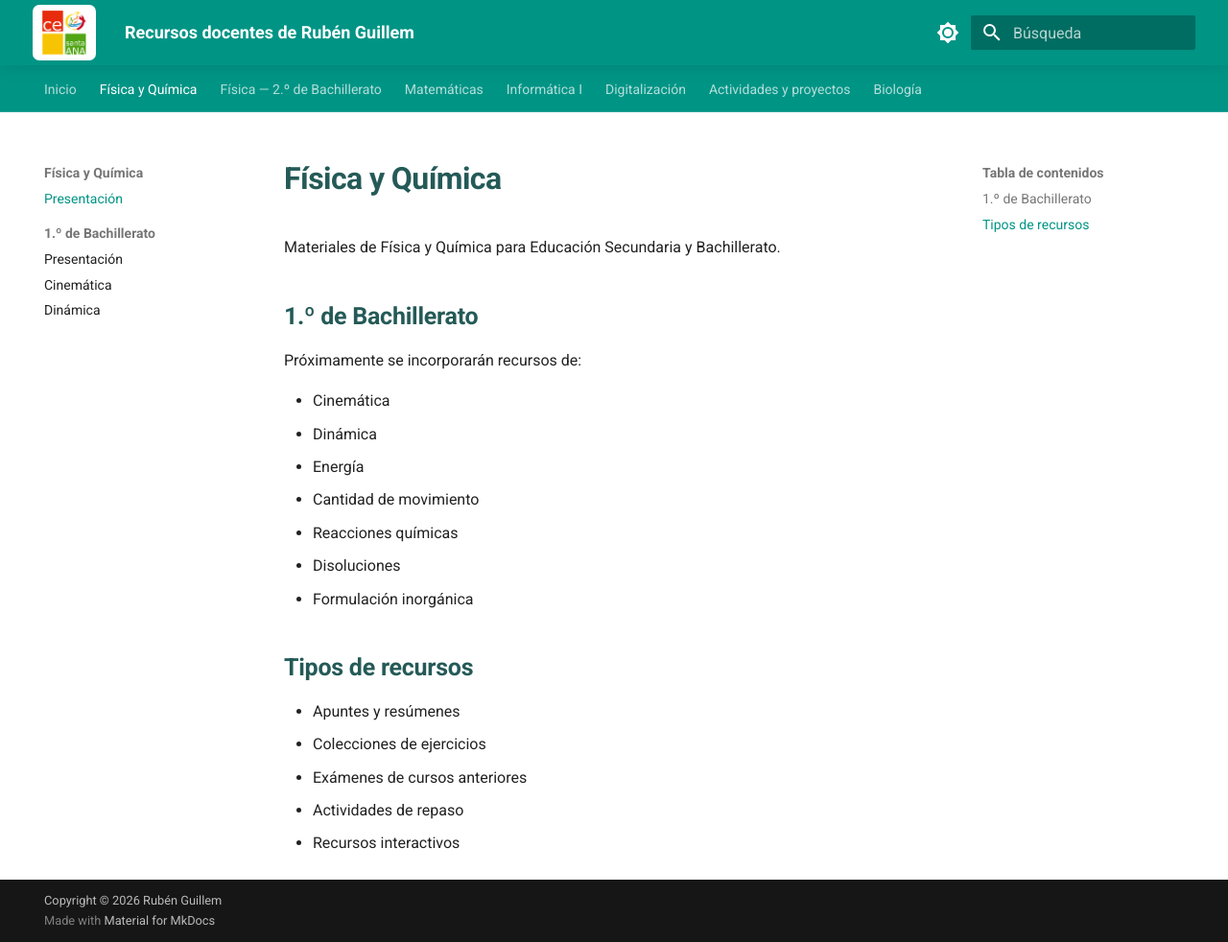
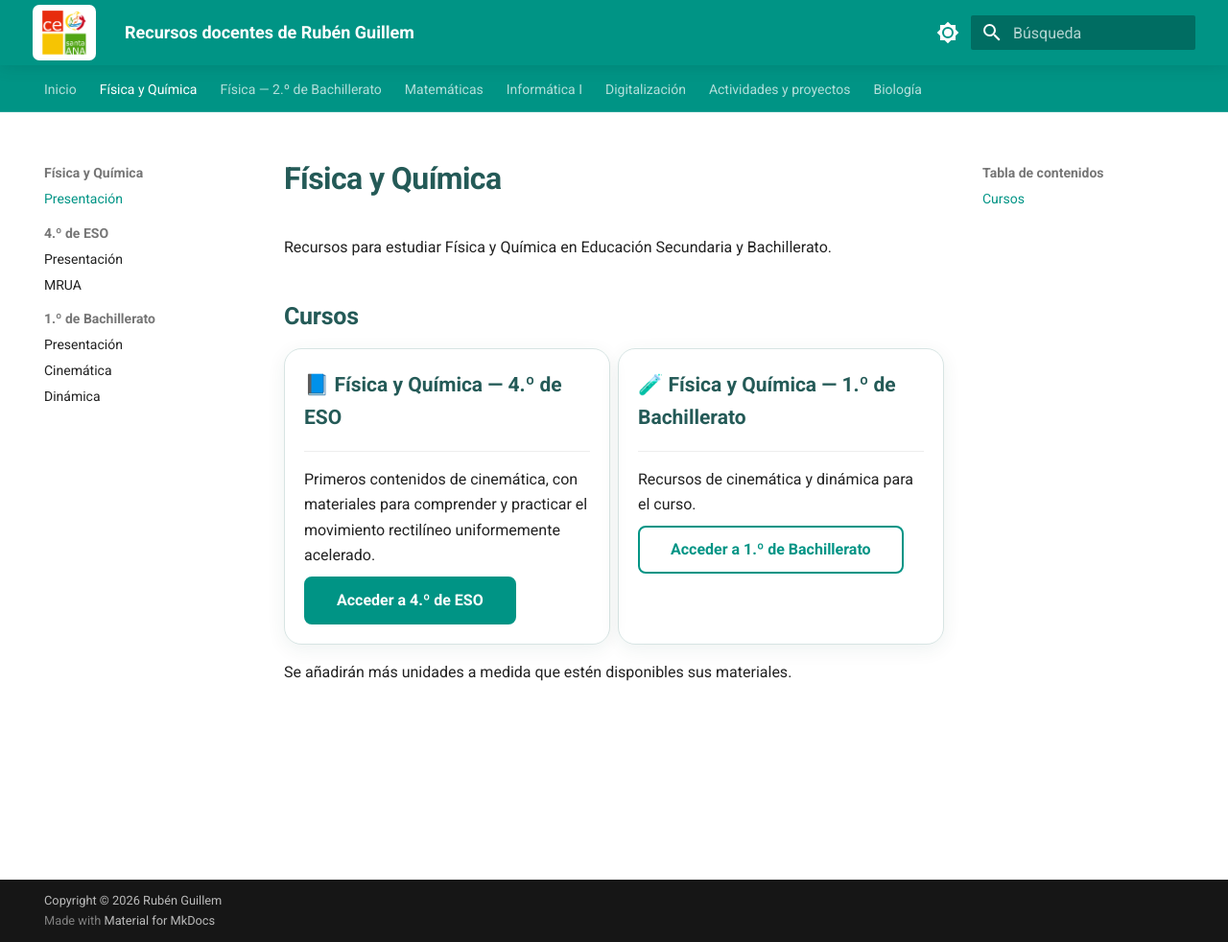
Before and after one commit to 5n7t99rb9d-web/recursos-docentes, an MkDocs documentation site: the page built from docs/fisica-quimica/index.md, in a window 1280 px wide and 982 px high. Shown: the whole window at 96% size. Built offline with MkDocs 1.6.1 and Material for MkDocs 9.7.7, drawn with Linux system fonts in a browser that asks for light colours.

```diff
--- a/docs/fisica-quimica/index.md
+++ b/docs/fisica-quimica/index.md
@@ -1,23 +1,27 @@
 # Física y Química
 
-Materiales de Física y Química para Educación Secundaria y Bachillerato.
+Recursos para estudiar Física y Química en Educación Secundaria y Bachillerato.
 
-## 1.º de Bachillerato
+## Cursos
 
-Próximamente se incorporarán recursos de:
+<div class="grid cards" markdown>
 
-- Cinemática
-- Dinámica
-- Energía
-- Cantidad de movimiento
-- Reacciones químicas
-- Disoluciones
-- Formulación inorgánica
+-   **📘 Física y Química — 4.º de ESO**
 
-## Tipos de recursos
+    ---
 
-- Apuntes y resúmenes
-- Colecciones de ejercicios
-- Exámenes de cursos anteriores
-- Actividades de repaso
-- Recursos interactivos
+    Primeros contenidos de cinemática, con materiales para comprender y practicar el movimiento rectilíneo uniformemente acelerado.
+
+    [Acceder a 4.º de ESO](4-eso/index.md){ .md-button .md-button--primary }
+
+-   **🧪 Física y Química — 1.º de Bachillerato**
+
+    ---
+
+    Recursos de cinemática y dinámica para el curso.
+
+    [Acceder a 1.º de Bachillerato](1-bach/index.md){ .md-button }
+
+</div>
+
+Se añadirán más unidades a medida que estén disponibles sus materiales.
--- a/mkdocs.yml
+++ b/mkdocs.yml
@@ -45,6 +45,9 @@ nav:
 
   - Física y Química:
       - Presentación: fisica-quimica/index.md
+      - 4.º de ESO:
+          - Presentación: fisica-quimica/4-eso/index.md
+          - MRUA: fisica-quimica/4-eso/mrua.md
       - 1.º de Bachillerato:
           - Presentación: fisica-quimica/1-bach/index.md
           - Cinemática: fisica-quimica/1-bach/cinematica.md
```
Also changed, not shown: docs/fisica-quimica/4-eso/index.md (added, +21 -0 lines), docs/fisica-quimica/4-eso/mrua.md (added, +91 -0 lines).
